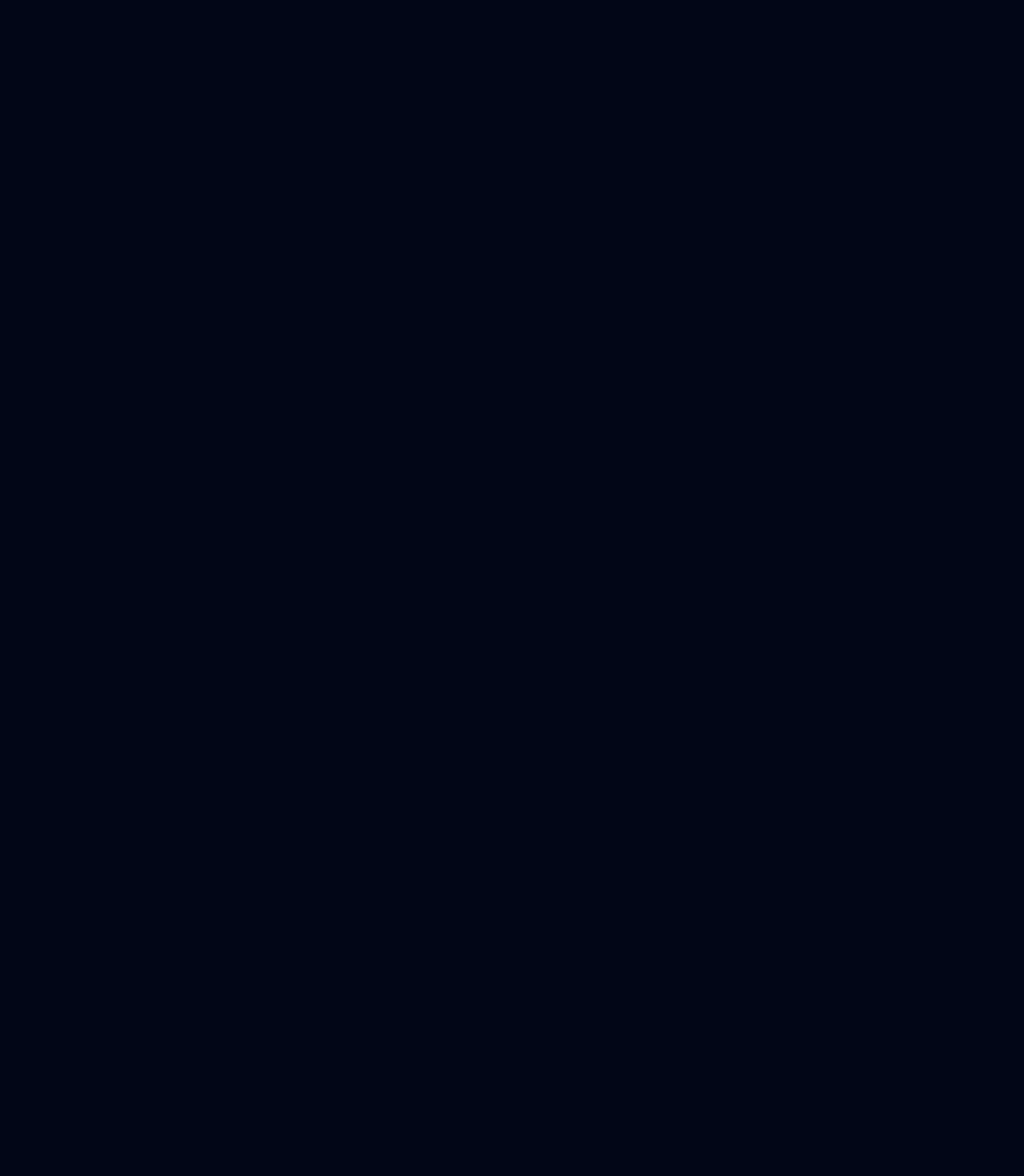
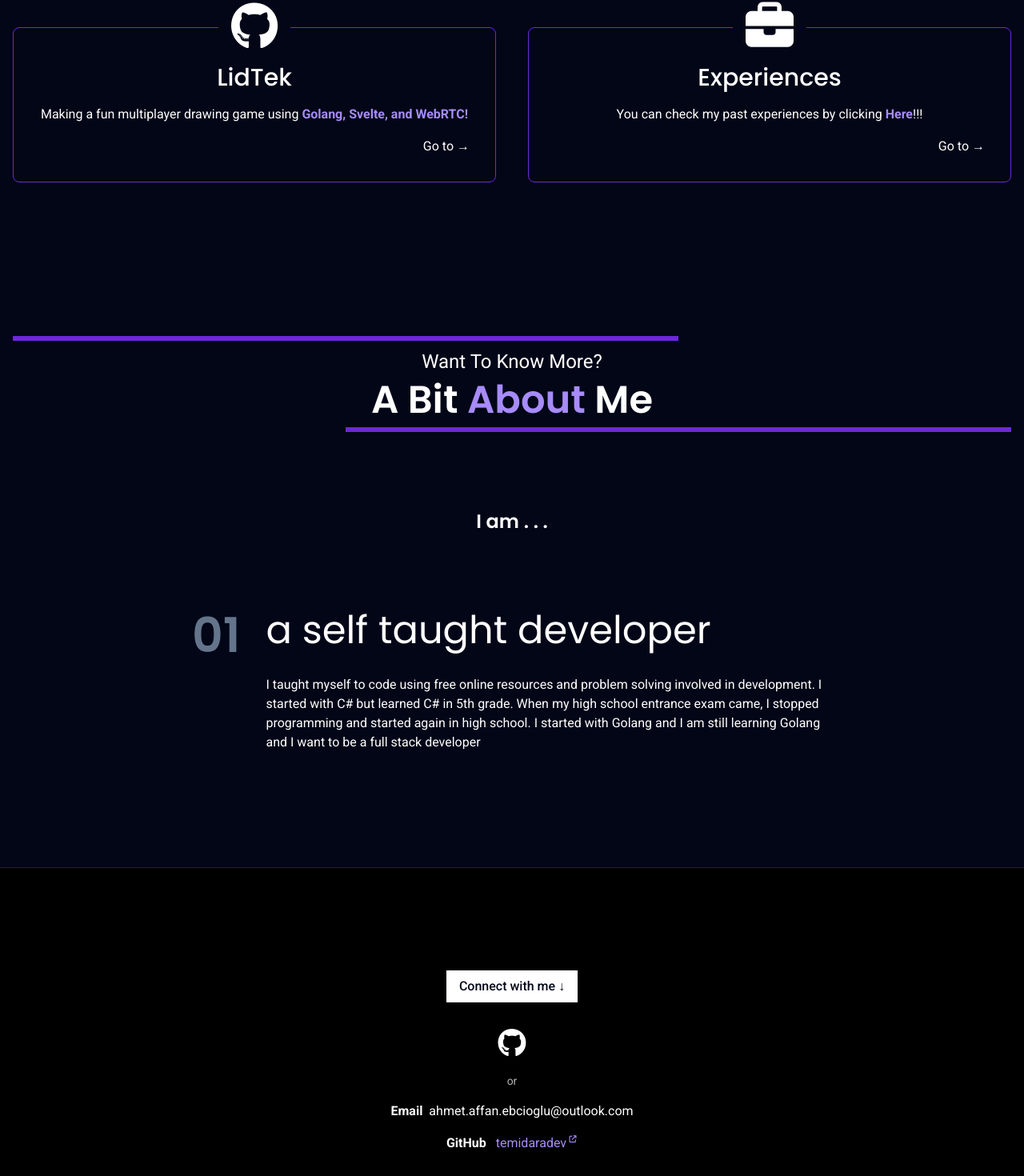
Before and after one commit to temidaradev/temidara.dev, a SvelteKit app: page / in a window 1280 px wide. Shown: the part 874-2344 px from the top of the page at 80% size. Before the commit the page ends 1102 px from the top, so only its background shows below. Built offline with nearby package versions, Linux system fonts and the light colour scheme.

Commit message:
only little details left

```diff
--- a/src/components/Footer.svelte
+++ b/src/components/Footer.svelte
@@ -0,0 +1,24 @@
+<footer
+  class="py-20 sm:py-32 bg-black border-t border-solid border-violet-950 flex flex-col gap-4 sm:gap-8 justify-center items-center"
+>
+  <p class="px-4 py-2 bg-white text-slate-950 font-medium">Connect with me &darr;</p>
+  <div class="flex flex-col gap-4 items-center justify-center">
+    <div class="flex items-center gap-4 sm:gap-6 text-2xl sm:text-3xl md:text-4xl mx-auto">
+      <a href="https://github.com/temidaradev">
+        <i class="fa-brands fa-github" />
+      </a>
+    </div>
+    <p class="mx-auto text-sm opacity-70">or</p>
+    <p><b class="pr-2">Email</b>ahmet.affan.ebcioglu@outlook.com</p>
+    <p>
+      <b class="pr-2">GitHub</b>
+      <a href="https://github.com/temidaradev" target="_blank" class="text-violet-400"
+        >temidaradev<sup class=""
+          ><span class="text-xs scale-75 pl-0.5"
+            ><i class="fa-solid fa-arrow-up-right-from-square text-xs scale-[75%]" /></span
+          ></sup
+        ></a
+      >
+    </p>
+  </div>
+</footer>
--- a/src/components/Main.svelte
+++ b/src/components/Main.svelte
@@ -1,17 +1,23 @@
 <script>
-  import Step from "./Step.svelte";
+  import Step from './Step.svelte';
 
   let steps = [
-    { name: "Temidara's Github", icon: "fa-brand fa-github" },
-    { name: "Experiences", icon: "fa-solid fa-briefcase" },
+    { name: 'LidTek', icon: 'fa-brands fa-github' },
+    { name: 'Experiences', icon: 'fa-solid fa-briefcase' },
+  ];
+
+  let benefits = [
+    {
+      name: 'a self taught developer',
+      description:
+        'I taught myself to code using free online resources and problem solving involved in development. I started with C# but learned C# in 5th grade. When my high school entrance exam came, I stopped programming and started again in high school. I started with Golang and I am still learning Golang and I want to be a full stack developer',
+    },
   ];
 </script>
 
 <main class="flex flex-col flex-1 p-4">
   <section id="introPage" class="grid grid-cols-1 py-8 sm:py-14">
-    <div
-      class="flex flex-col lg:justify-center text-center lg:text-left gap-6 md:gap-8 lg:gap-10"
-    >
+    <div class="flex flex-col lg:justify-center text-center lg:text-left gap-6 md:gap-8 lg:gap-10">
       <h2 class="font-semibold text-center text-4xl sm:text-5xl md:text-6xl">
         Hi! I'm <span class="poppins text-violet-400">Temidara</span> <br />
         Wants To Be A
@@ -31,19 +37,10 @@
         <h4 class="relative z-9">Get In Touch &rarr;</h4>
       </a>
     </div>
-    <div class="relative shadow-2xl grid place-items-center">
-      <!-- <img
-        src="images/pp.png"
-        alt="Profile Picture"
-        class="object-cover z-[2] max-h-[70vh]"
-      /> -->
-    </div>
   </section>
   <section id="projects" class="py-20 lg:py-32 flex flex-col gap-24">
     <div class="flex flex-col gap-2 text-center">
-      <h6 class="text-lg sm:text-xl md:text-2xl">
-        A few of my creative endeavors
-      </h6>
+      <h6 class="text-lg sm:text-xl md:text-2xl">A few of my creative endeavors</h6>
       <h3 class="font-semibold text-3xl sm:text-4xl md:text-5xl">
         Curious To <span class="poppins text-violet-400">See</span> My Work?
       </h3>
@@ -51,19 +48,54 @@
     <a
       href="https://github.com/temidaradev"
       target="_blank"
-      class="blueShadow mx-auto lg:mr-auto text-base sm:text-lg md:text-xl poppins relative overflow-hidden px-6 py-3 group rounded-full bg-white text-slate-950 cursor-pointer"
+      class="mx-auto px-4 py-2 rounded-md border border-solid border-white flex items-center gap-2 -mb-4 sm:-mb-0 -mt-10 hover:border-violet-700 duration-200"
     >
-      <div
-        class="absolute top-0 right-full w-full h-full bg-violet-400 opacity-20 group-hover:translate-x-full z-0 duration-200"
-      ></div>
-      <h4 class="relative z-9">
-        Check My Github <i class="fa-brands fa-github"></i>
-      </h4>
+      <i class="fa-brands fa-github"></i>
+      <p>Check My Github</p>
     </a>
-    <div class="grid grid-cols-1 lg:grid-cols-3 gap-12 lg:gap-10">
-      <!-- <Step step={steps[0]}></Step>
-      <Step step={steps[1]}></Step>
-      <Step step={steps[2]}></Step> -->
+    <div class="grid grid-cols-2 gap-12 lg:gap-10">
+      <Step step={steps[0]}>
+        <p>
+          Making a fun multiplayer drawing game using <strong class="text-violet-400"
+            >Golang, Svelte, and WebRTC!</strong
+          >
+        </p>
+      </Step>
+      <Step step={steps[1]}>
+        <p>
+          You can check my past experiences by clicking <strong class="text-violet-400">Here</strong
+          >!!!
+        </p>
+      </Step>
+    </div>
+  </section>
+  <section
+    id="about"
+    class="py-20 pt-10 lg:pt-16 lg:py-32 flex flex-col gap-16 sm:gap-20 md:gap-24 relative"
+  >
+    <div
+      class="flex flex-col gap-2 text-center relative before:absolute before:top-0 before:left-0 before:w-2/3 before:h-1.5 before:bg-violet-700 after:absolute after:bottom-0 after:right-0 after:w-2/3 after:h-1.5 after:bg-violet-700 py-4"
+    >
+      <h6 class="text-lg sm:text-xl md:text-2xl">Want To Know More?</h6>
+      <h3 class="font-semibold text-3xl sm:text-4xl md:text-5xl">
+        A Bit <span class="poppins text-violet-400">About</span> Me
+      </h3>
+    </div>
+    <p class="mx-auto poppins font-semibold text-lg sm:text-xl md:text-2xl">I am . . .</p>
+    <div class="flex flex-col gap-20 w-full mx-auto max-w-[800px]">
+      {#each benefits as benefit, index}
+        <div class="flex gap-6 sm:gap-8">
+          <p class="poppins text-4xl sm:text-5xl md:text-6xl text-slate-500 font-semibold">
+            0{index + 1}
+          </p>
+          <div class="flex flex-col gap-6 sm:gap-8">
+            <h3 class="text-2xl sm:text-3xl md:text-5xl">
+              {benefit.name}
+            </h3>
+            <p>{benefit.description}</p>
+          </div>
+        </div>
+      {/each}
     </div>
   </section>
 </main>
--- a/src/components/Step.svelte
+++ b/src/components/Step.svelte
@@ -1,5 +1,26 @@
 <script>
-  import Main from "./Main.svelte";
+  export let step;
 </script>
 
-<Main />
+<a
+  href={step.href}
+  target="_blank"
+  class="p-4 sm:p-6 md:p-8 flex flex-col gap-4 rounded-lg border border-solid border-violet-700 text-center cursor-pointer group hover:border-violet-400 duration-200"
+>
+  <div
+    class="bg-slate-950 grid place-items-center px-4 text-5xl md:text-6xl -mt-10 sm:-mt-12 md:-mt-14 lg:-mt-16 mx-auto duration-200"
+  >
+    <i class={step.icon} />
+  </div>
+  <h3 class="font-medium text-xl sm:text-2xl md:text-3xl">
+    {step.name}
+  </h3>
+  <slot />
+  <div class="flex-1 flex justify-betweeen gap-4 items-end">
+    <div
+      class="ml-auto cursor-pointer hover:text-slate-950 duration-200 relative after:absolute after:top-0 after:h-0 after:right-full after:bg-white after:w-full after:h-full after:duration-200 hover:after:translate-x-full after:z-[-1] overflow-hidden"
+    >
+      <p class="z-4">Go to &rarr;</p>
+    </div>
+  </div>
+</a>
--- a/src/routes/+layout.svelte
+++ b/src/routes/+layout.svelte
@@ -1,7 +1,7 @@
 <script>
-  import "../app.css";
-  import Footer from "../components/Footer.svelte";
-  import Header from "../components/Header.svelte";
+  import '../app.css';
+  import Footer from '../components/Footer.svelte';
+  import Header from '../components/Header.svelte';
 
   let y;
   let innerHeight = 0;
@@ -12,21 +12,16 @@
   }
 </script>
 
-<div
-  class="relative flex flex-col max-w-[1400px] mx-auto w-full text-sm sm:text-base min-h-screen"
->
+<div class="relative flex flex-col max-w-[1400px] mx-auto w-full text-sm sm:text-base min-h-screen">
   <div
-    class={"fixed bottom-0 w-full duration-200 flex p-10 z-[10] " +
-      (y > 0
-        ? "opacity-full pointer-events-auto"
-        : "pointer-events-none opacity-0")}
+    class={'fixed bottom-0 w-full duration-200 flex p-10 z-[10] ' +
+      (y > 0 ? 'opacity-full pointer-events-auto' : 'pointer-events-none opacity-0')}
   >
     <button
       on:click={goTop}
-      class="ml-auto rounded-full bg-slate-900 text-violet-400 px-3 sm:px-4 hover:bg-slate-800 cursor-pointer"
+      class="ml-auto rounded-full aspect-square bg-slate-900 text-violet-400 px-3 sm:px-4 hover:bg-slate-800 cursor-pointer"
     >
-      <i class="fa-solid fa-arrow-up grid place-items-center aspect-square">
-      </i>
+      <i class="fa-solid fa-arrow-up grid place-items-center aspect-square"> </i>
     </button>
   </div>
   <Header {y} />
```
